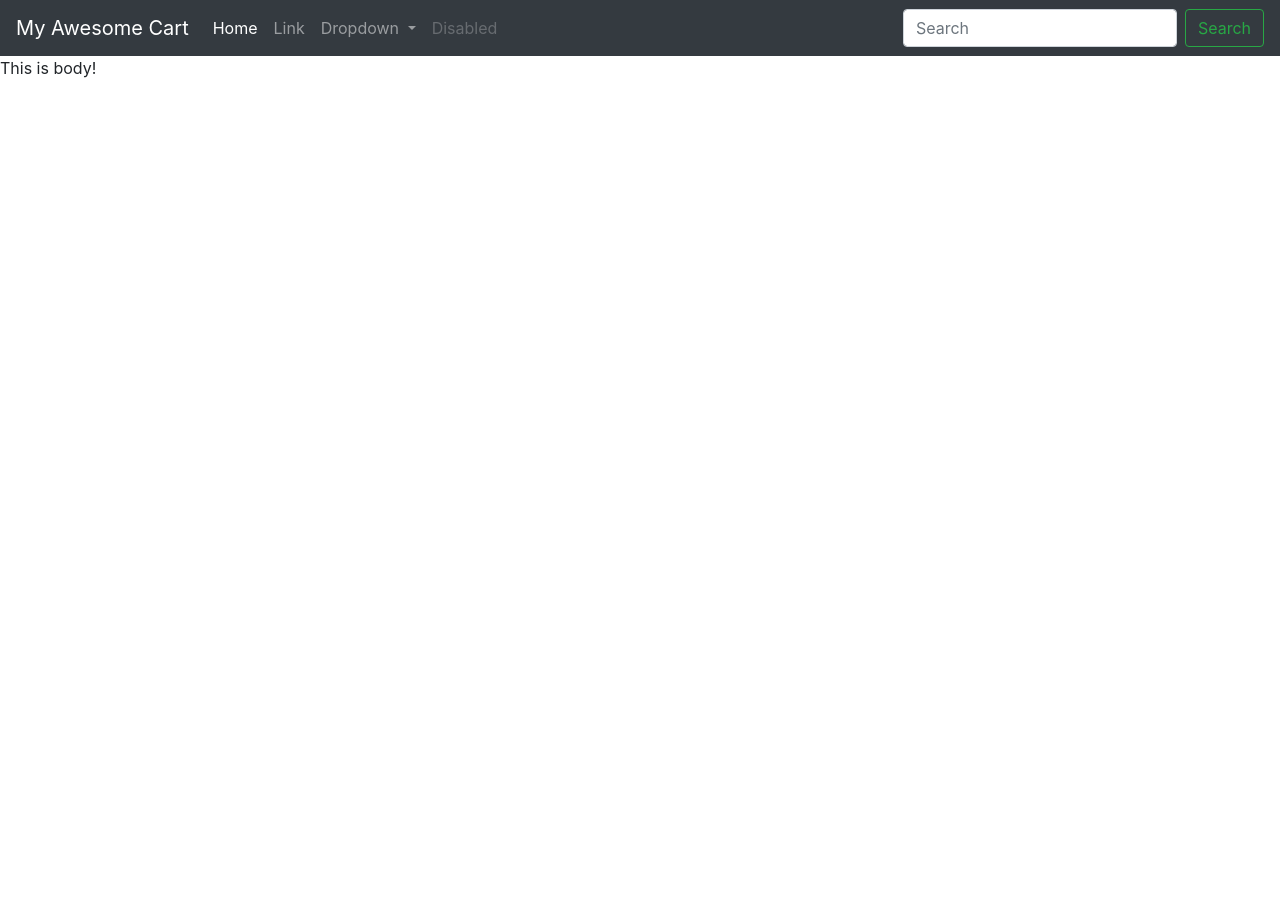
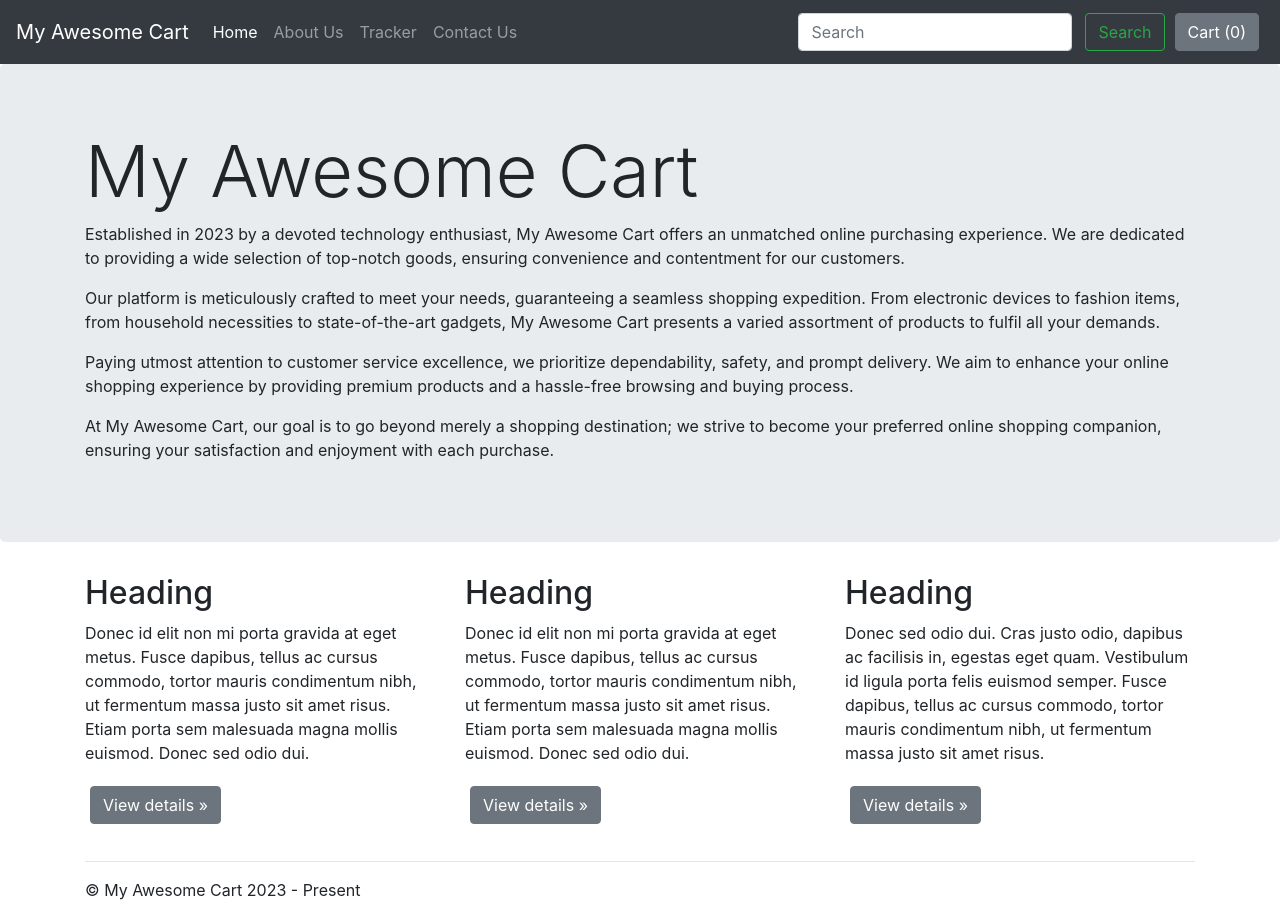
Before and after one commit to RyanBaig/My-Awesome-Cart, a Django app: page /shop/about/ in a window 1280 px wide. Before the commit the page ends 78 px from the top, so only its background shows below. Run offline with Django 4.2, Linux system fonts and the light colour scheme; some libraries are stand-ins or nearby versions.

Commit message:
commit 2

```diff
--- a/shop/models.py
+++ b/shop/models.py
@@ -7,7 +7,7 @@ class Product(models.Model):
     category = models.CharField(max_length=50, default="")
     subcategory = models.CharField(max_length=50, default="")
     price = models.IntegerField(default=0)
-    desc = models.CharField(max_length=300, default="No description Provided.")
+    desc = models.CharField(max_length=4000, default="No description Provided.")
     pub_date = models.DateField()
     image = models.ImageField(upload_to="shop/images", default="")
 
--- a/shop/templates/shop/about.html
+++ b/shop/templates/shop/about.html
@@ -1,4 +1,53 @@
 {% extends 'shop/basic.html' %}
+{% block title %} About Us - My Awesome Cart {% endblock %}
+{% block body %}
 
-{% block title %} About {% endblock %}
-{% block body %} This is body! {% endblock %}
+
+<main role="main">
+
+  <!-- Main jumbotron for a primary marketing message or call to action -->
+  <div class="jumbotron">
+    <div class="container">
+      <h1 class="display-3">My Awesome Cart</h1>
+      <p>Established in 2023 by a devoted technology enthusiast, My Awesome Cart offers an unmatched online purchasing experience. We are dedicated to providing a wide selection of top-notch goods, ensuring convenience and contentment for our customers.</p>
+      <p>Our platform is meticulously crafted to meet your needs, guaranteeing a seamless shopping expedition. From electronic devices to fashion items, from household necessities to state-of-the-art gadgets, My Awesome Cart presents a varied assortment of products to fulfil all your demands.</p>
+      <p>Paying utmost attention to customer service excellence, we prioritize dependability, safety, and prompt delivery. We aim to enhance your online shopping experience by providing premium products and a hassle-free browsing and buying process.</p>
+      <p>At My Awesome Cart, our goal is to go beyond merely a shopping destination; we strive to become your preferred online shopping companion, ensuring your satisfaction and enjoyment with each purchase.</p>
+    </div>
+  </div>
+
+  <div class="container">
+    <!-- Example row of columns -->
+    <div class="row">
+      <div class="col-md-4">
+        <h2>Heading</h2>
+        <p>Donec id elit non mi porta gravida at eget metus. Fusce dapibus, tellus ac cursus commodo, tortor mauris condimentum nibh, ut fermentum massa justo sit amet risus. Etiam porta sem malesuada magna mollis euismod. Donec sed odio dui. </p>
+        <p><a class="btn btn-secondary" href="#" role="button">View details &raquo;</a></p>
+      </div>
+      <div class="col-md-4">
+        <h2>Heading</h2>
+        <p>Donec id elit non mi porta gravida at eget metus. Fusce dapibus, tellus ac cursus commodo, tortor mauris condimentum nibh, ut fermentum massa justo sit amet risus. Etiam porta sem malesuada magna mollis euismod. Donec sed odio dui. </p>
+        <p><a class="btn btn-secondary" href="#" role="button">View details &raquo;</a></p>
+      </div>
+      <div class="col-md-4">
+        <h2>Heading</h2>
+        <p>Donec sed odio dui. Cras justo odio, dapibus ac facilisis in, egestas eget quam. Vestibulum id ligula porta felis euismod semper. Fusce dapibus, tellus ac cursus commodo, tortor mauris condimentum nibh, ut fermentum massa justo sit amet risus.</p>
+        <p><a class="btn btn-secondary" href="#" role="button">View details &raquo;</a></p>
+      </div>
+    </div>
+
+    <hr>
+
+  </div> <!-- /container -->
+
+</main>
+
+<footer class="container">
+  <p>&copy; My Awesome Cart 2023 - Present</p>
+</footer>
+<script src="https://code.jquery.com/jquery-3.5.1.slim.min.js" integrity="sha384-DfXdz2htPH0lsSSs5nCTpuj/zy4C+OGpamoFVy38MVBnE+IbbVYUew+OrCXaRkfj" crossorigin="anonymous"></script>
+      <script>window.jQuery || document.write('<script src="/docs/4.5/assets/js/vendor/jquery.slim.min.js"><\/script>')</script><script src="/docs/4.5/dist/js/bootstrap.bundle.min.js" integrity="sha384-LtrjvnR4Twt/qOuYxE721u19sVFLVSA4hf/rRt6PrZTmiPltdZcI7q7PXQBYTKyf" crossorigin="anonymous"></script></body>
+</html>
+
+
+{% endblock %}
--- a/shop/templates/shop/basic.html
+++ b/shop/templates/shop/basic.html
@@ -15,7 +15,11 @@
     {% block css %}
 
     {% endblock %}
-
+    <style>
+    .btn, .btn-secondary {
+        margin: 5px;
+    }
+    </style>
 </head>
 
 <body>
@@ -29,31 +33,28 @@
         <div class="collapse navbar-collapse" id="navbarSupportedContent">
             <ul class="navbar-nav mr-auto">
                 <li class="nav-item active">
-                    <a class="nav-link" href="#">Home <span class="sr-only">(current)</span></a>
+                    <a class="nav-link" href="/shop">Home <span class="sr-only">(current)</span></a>
                 </li>
                 <li class="nav-item">
-                    <a class="nav-link" href="#">Link</a>
-                </li>
-                <li class="nav-item dropdown">
-                    <a class="nav-link dropdown-toggle" href="#" id="navbarDropdown" role="button"
-                        data-toggle="dropdown" aria-haspopup="true" aria-expanded="false">
-                        Dropdown
-                    </a>
-                    <div class="dropdown-menu" aria-labelledby="navbarDropdown">
-                        <a class="dropdown-item" href="#">Action</a>
-                        <a class="dropdown-item" href="#">Another action</a>
-                        <div class="dropdown-divider"></div>
-                        <a class="dropdown-item" href="#">Something else here</a>
-                    </div>
+                    <a class="nav-link" href="/shop/about">About Us</a>
                 </li>
                 <li class="nav-item">
-                    <a class="nav-link disabled" href="#" tabindex="-1" aria-disabled="true">Disabled</a>
+                    <a class="nav-link" href="/shop/tracker">Tracker</a>
                 </li>
+                <li class="nav-item">
+                    <a class="nav-link" href="/shop/contact">Contact Us</a>
+                </li>
+
+
             </ul>
             <form class="form-inline my-2 my-lg-0">
                 <input class="form-control mr-sm-2" type="search" placeholder="Search" aria-label="Search">
                 <button class="btn btn-outline-success my-2 my-sm-0" type="submit">Search</button>
             </form>
+
+            <button type="button" class="btn btn-secondary" id="popcart" data-container="body" data-toggle="popover" data-placement="bottom" data-html="true" data-content="Bottom popover">
+            Cart (<span id="cart">0</span>)
+            </button>
         </div>
     </nav>
 
@@ -71,6 +72,38 @@
         integrity="sha384-B0UglyR+jN6CkvvICOB2joaf5I4l3gm9GU6Hc1og6Ls7i6U/mkkaduKaBhlAXv9k"
         crossorigin="anonymous"></script>
 
+    <script>
+
+
+    if (localStorage.getItem('cart') === null) {
+        var cart = {};
+
+    } else {
+        cart = JSON.parse(localStorage.getItem('cart'));
+        document.getElementById('cart').innerHTML = Object.keys(cart).length;
+    };
+
+    $('.cart').click(function () {
+
+        var idstr = this.id.toString();
+
+        if (cart[idstr] != undefined) {
+            cart[idstr] += 1;
+        } else {
+            cart[idstr] = 1;
+        };
+    console.log(cart)
+    localStorage.setItem('cart', JSON.stringify(cart));
+    document.getElementById('cart').innerHTML = Object.keys(cart).length;
+    });
+    document.getElementById('cart').innerHTML = Object.keys(cart).length;
+
+    $('#popcart').popover()
+
+    document.getElementById("popcart").setAttribute('data-content', '<h5>Cart for your items in My Awesome Cart</h5>');
+</script>
+
+
     {% block js %}
 
     {% endblock %}
--- /dev/null
+++ b/shop/templates/shop/checkout.html
@@ -0,0 +1,4 @@
+{% extends 'shop/basic.html' %}
+
+{% block title %} Checkout - My Awesome Cart {% endblock %}
+{% block body %} This is our Checkout Page! {% endblock %}
--- /dev/null
+++ b/shop/templates/shop/contact.html
@@ -0,0 +1,4 @@
+{% extends 'shop/basic.html' %}
+
+{% block title %} Contact Us - My Awesome Cart{% endblock %}
+{% block body %}  {% endblock %}
--- /dev/null
+++ b/shop/templates/shop/search.html
@@ -0,0 +1,4 @@
+{% extends 'shop/basic.html' %}
+
+{% block title %} Search Results - My Awesome Cart{% endblock %}
+{% block body %} This is our Search Page! {% endblock %}
--- /dev/null
+++ b/shop/templates/shop/tracker.html
@@ -0,0 +1,4 @@
+{% extends 'shop/basic.html' %}
+
+{% block title %} Track your Order - My Awesome Cart {% endblock %}
+{% block body %} This is our Tracker Page! {% endblock %}
--- a/shop/urls.py
+++ b/shop/urls.py
@@ -9,7 +9,7 @@ urlpatterns = [
     path('contact/', views.contact, name="ContactUs"),
     path('tracker/', views.tracker, name="TrackingStatus"),
     path('search/', views.search, name="Search"),
-    path('productview/', views.productView, name="ProductView"),
+    path('products/<int:myid>', views.productView, name="ProductView"),
     path('checkout/', views.checkout, name="Checkout"),
 
     #                 QUIZ
--- a/shop/views.py
+++ b/shop/views.py
@@ -36,19 +36,22 @@ def about(request):
     return render(request, "shop/about.html")
 
 def contact(request):
-    return HttpResponse("We r at contact")
+    return render(request, "shop/contact.html")
 
 def tracker(request):
-    return HttpResponse("We r at tracker")
+    return render(request, "shop/tracker.html")
 
 def search(request):
-    return HttpResponse("We r at search")
+    return render(request, "shop/search.html")
 
-def productView(request):
-    return HttpResponse("We r at product view")
+def productView(request, myid):
+    # fetch the project using the ID
+    product = Product.objects.filter(id=myid)
+
+    return render(request, "shop/prodview.html", {'product': product[0]})
 
 def checkout(request):
-    return HttpResponse("We r at checkout")
+    return render(request, "shop/checkout.html")
 
 #               QUIZ
 # def login(request):
```
Also changed, not shown: shop/templates/shop/index.html (+9 -27 lines), shop/templates/shop/prodview.html (added, +42 -0 lines), db.sqlite3.
